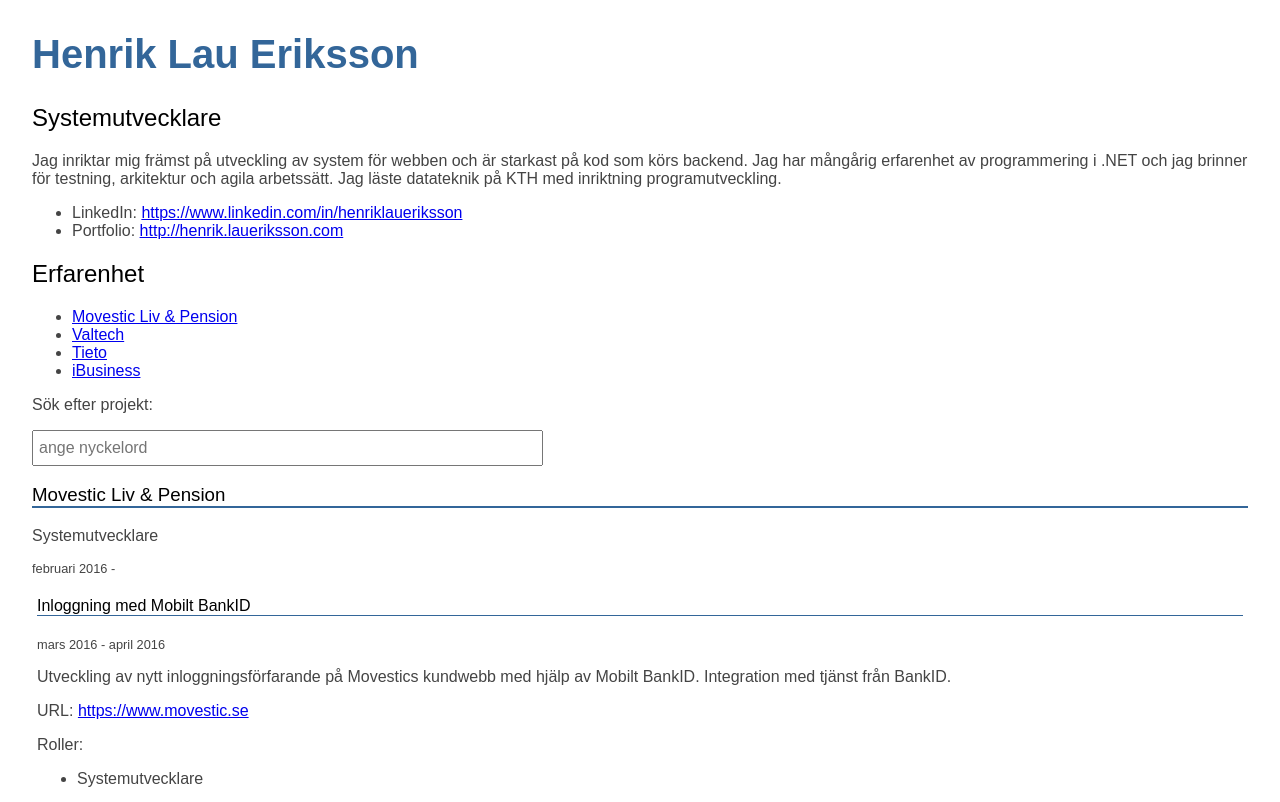
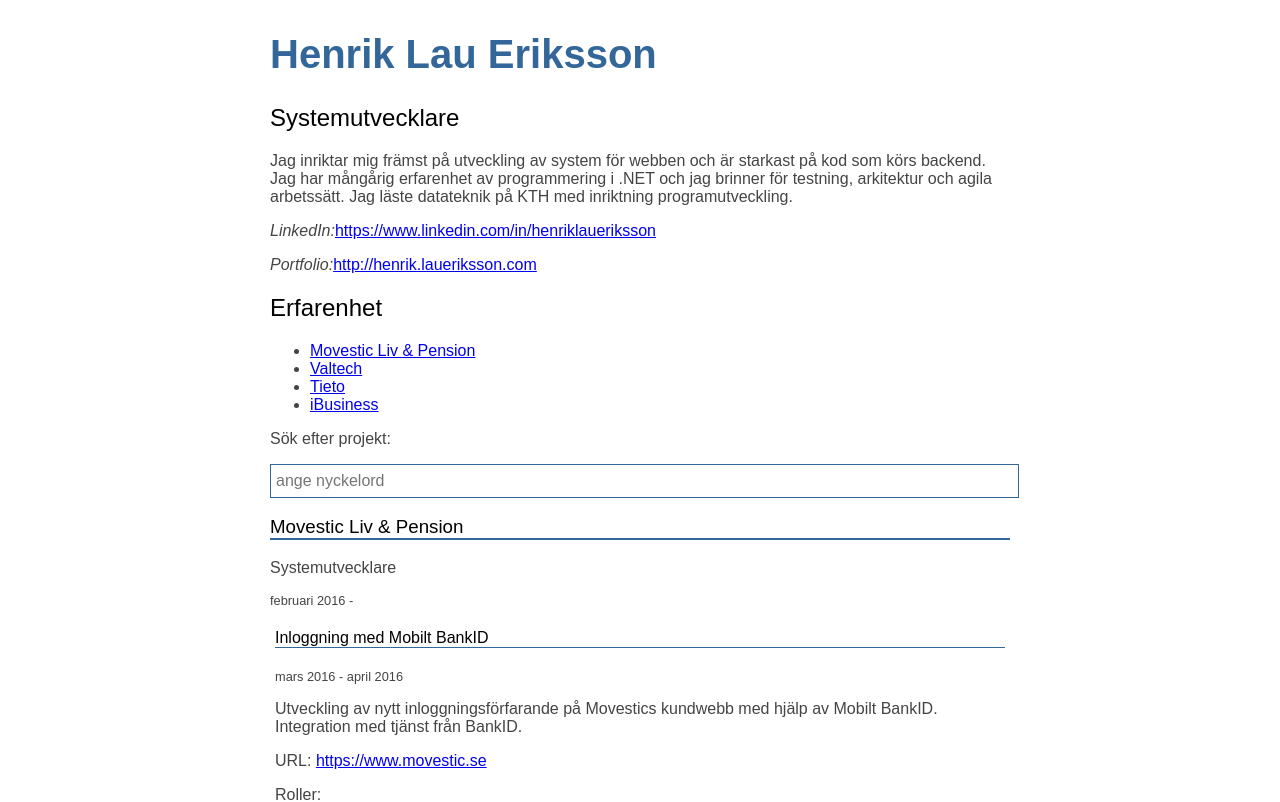
Before and after one commit to hlaueriksson/cv, an Angular app: page / in a window 1280 px wide. Shown: the top 802 px of the page. Built offline with nearby package versions, Linux system fonts and the light colour scheme.

Commit message:
fixed style

```diff
--- a/src/app/app.component.css
+++ b/src/app/app.component.css
@@ -0,0 +1,8 @@
+.wrapper {
+    max-width: -webkit-calc(800px - (30px * 2));
+    max-width: calc(800px - (30px * 2));
+    margin-right: auto;
+    margin-left: auto;
+    padding-right: 30px;
+    padding-left: 30px;
+}
--- a/src/app/app.component.html
+++ b/src/app/app.component.html
@@ -1,12 +1,13 @@
+<div class="wrapper">
   <h1>{{resume.name}}</h1>
   <h2>{{resume.title}}</h2>
 
   <p>{{resume.description}}</p>
 
-<ul *ngIf="resume.urls">
-  <li>LinkedIn: <a href="{{resume.urls.linkedin}}">{{resume.urls.linkedin}}</a></li>
-  <li>Portfolio: <a href="{{resume.urls.portfolio}}">{{resume.urls.portfolio}}</a></li>
-</ul>
+  <div *ngIf="resume.urls">
+    <p><em>LinkedIn:</em> <a href="{{resume.urls.linkedin}}">{{resume.urls.linkedin}}</a></p>
+    <p><em>Portfolio:</em> <a href="{{resume.urls.portfolio}}">{{resume.urls.portfolio}}</a></p>
+  </div>
 
   <h2>Erfarenhet</h2>
   <ul>
@@ -18,3 +19,4 @@
   <app-search [resume]="resume"></app-search>
 
   <app-position *ngFor="let position of resume.positions" [position]="position"></app-position>
+</div>
--- a/src/app/search/search.component.css
+++ b/src/app/search/search.component.css
@@ -1,8 +1,9 @@
 #search-box {
-  width: 500px;
+  width: 100%;
   height: 30px;
   font-size: 100%;
   padding-left: 5px;
+  border: 1px solid #369;
 }
 
 .search-result {
```
Lines whose indentation alone changed are shown as unchanged.
